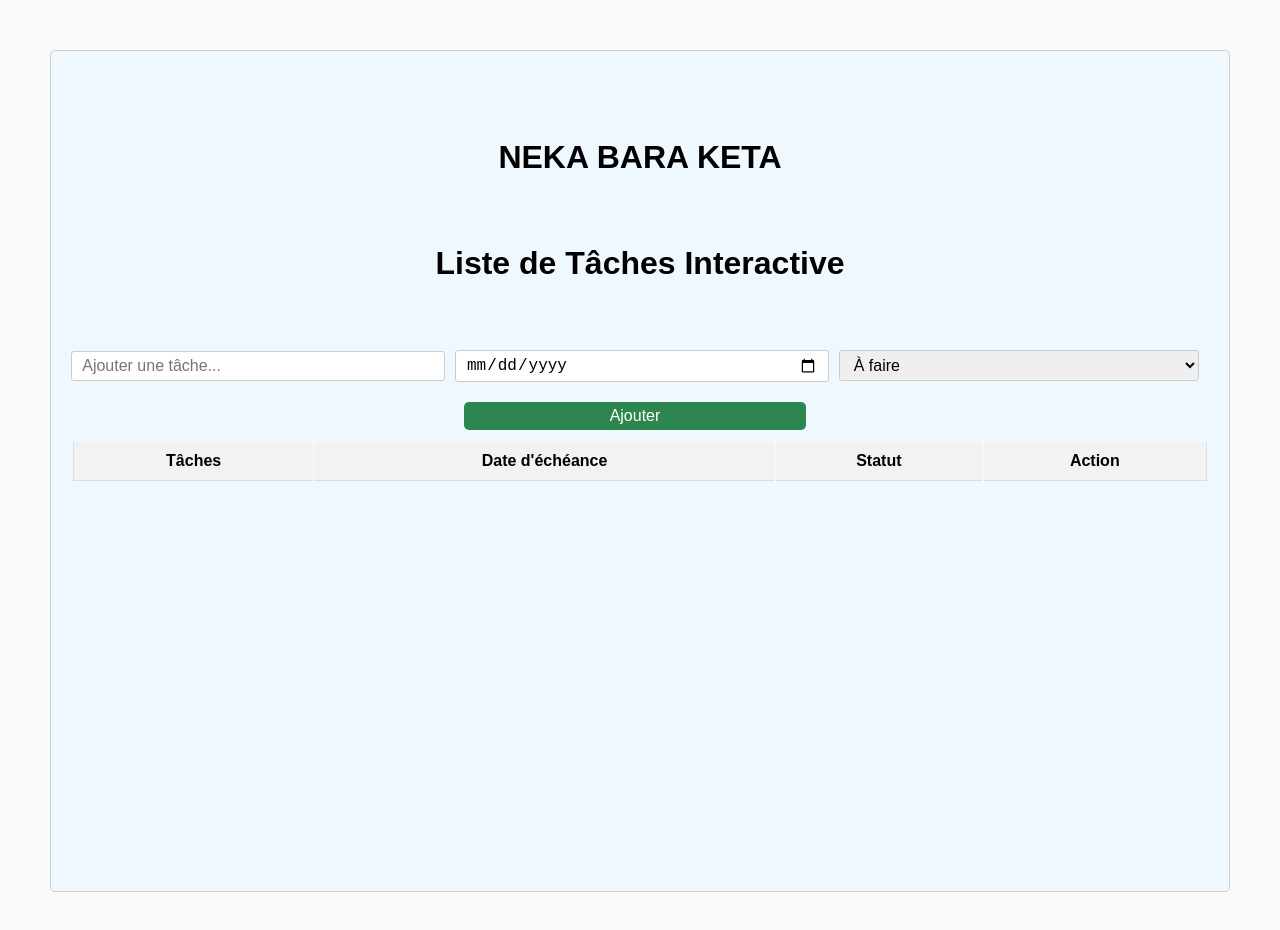
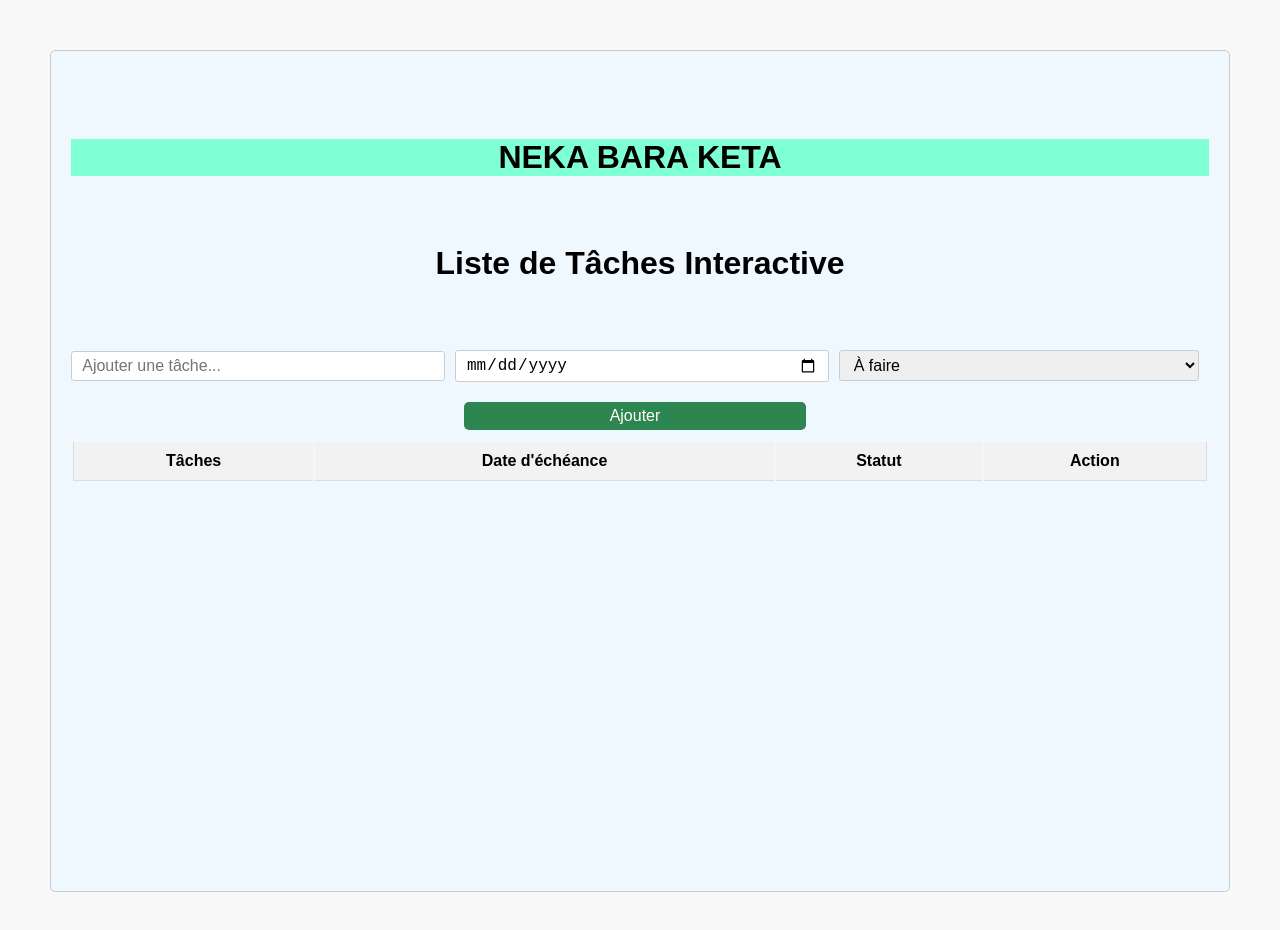
Before and after one commit to Samake-git/Liste-de-taches-interactif, a plain HTML site: page index.html in a window 1280 px wide. Drawn offline with Linux system fonts and the light colour scheme.

Commit message:
styles.css

```diff
--- a/styles.css
+++ b/styles.css
@@ -15,7 +15,11 @@ body {
     /*background-image: radial-gradient(circle at bottom center, rgb(31, 165, 212) 0%, rgb(31, 165, 212) 4%,rgb(38, 152, 211) 4%, rgb(38, 152, 211) 8%,rgb(46, 139, 209) 8%, rgb(46, 139, 209) 12%,rgb(53, 127, 208) 12%, rgb(53, 127, 208) 16%,rgb(60, 114, 206) 16%, rgb(60, 114, 206) 20%,rgb(68, 101, 205) 20%, rgb(68, 101, 205) 24%,transparent 24%, transparent 100%),radial-gradient(circle at top center, rgb(31, 165, 212) 0%, rgb(31, 165, 212) 3%,rgb(38, 152, 211) 3%, rgb(38, 152, 211) 9%,rgb(46, 139, 209) 9%, rgb(46, 139, 209) 12%,rgb(53, 127, 208) 12%, rgb(53, 127, 208) 15%,rgb(60, 114, 206) 15%, rgb(60, 114, 206) 18%,rgb(68, 101, 205) 18%, rgb(68, 101, 205) 21%,transparent 21%, transparent 100%),radial-gradient(circle at center left, rgb(31, 165, 212) 0%, rgb(31, 165, 212) 3%,rgb(38, 152, 211) 3%, rgb(38, 152, 211) 9%,rgb(46, 139, 209) 9%, rgb(46, 139, 209) 12%,rgb(53, 127, 208) 12%, rgb(53, 127, 208) 15%,rgb(60, 114, 206) 15%, rgb(60, 114, 206) 18%,rgb(68, 101, 205) 18%, rgb(68, 101, 205) 21%,transparent 21%, transparent 100%),radial-gradient(circle at center right, rgb(31, 165, 212) 0%, rgb(31, 165, 212) 3%,rgb(38, 152, 211) 3%, rgb(38, 152, 211) 9%,rgb(46, 139, 209) 9%, rgb(46, 139, 209) 12%,rgb(53, 127, 208) 12%, rgb(53, 127, 208) 15%,rgb(60, 114, 206) 15%, rgb(60, 114, 206) 18%,rgb(68, 101, 205) 18%, rgb(68, 101, 205) 21%,rgb(75, 88, 203) 21%, rgb(75, 88, 203) 100%);
 } */
     background-color:aliceblue;
-
+}
+.name{
+    background-color:aquamarine;
+    text-decoration:dotted;
+}
 
 .task-input {
     display: flex;
```
